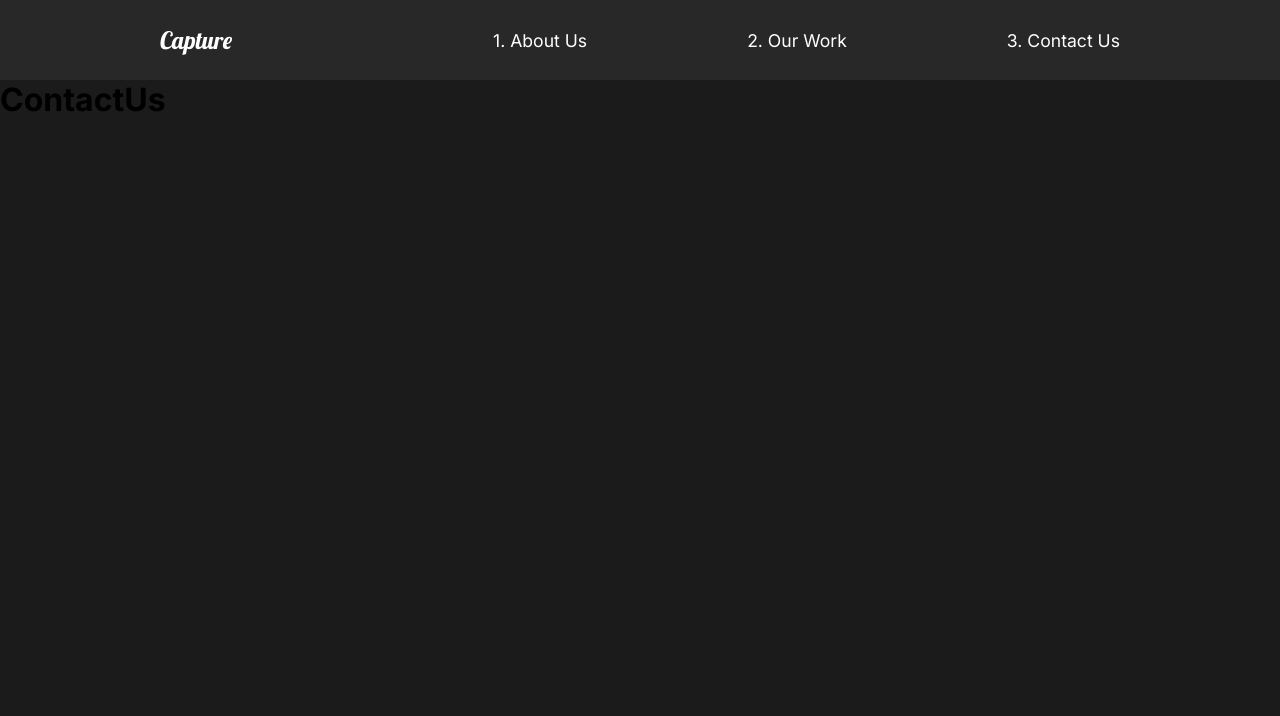
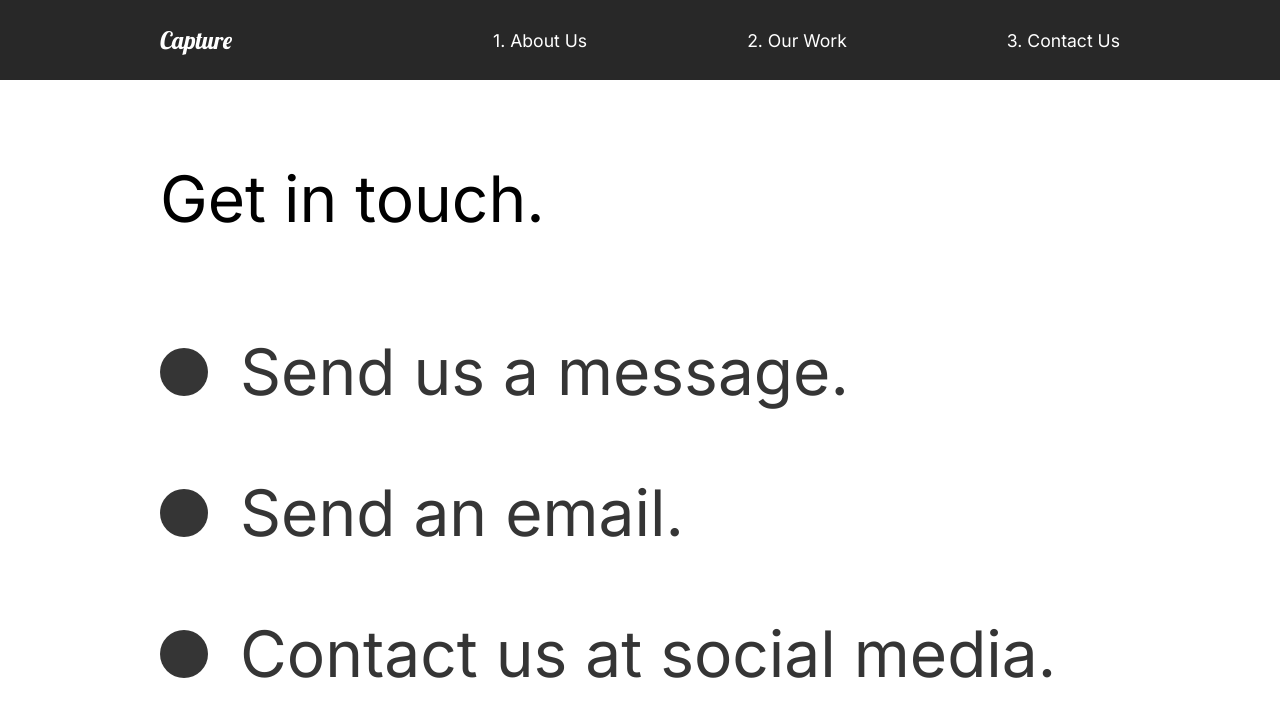
Before and after one commit to shayan-ameen-dev/capture, a React (Create React App) app: page /contact in a window 1280 px wide. Shown: the top 716 px of the page. Built offline with nearby package versions, Linux system fonts and the light colour scheme.

Commit message:
styling contact page

```diff
--- a/src/pages/ContactUs.js
+++ b/src/pages/ContactUs.js
@@ -1,17 +1,71 @@
 import { motion } from 'framer-motion';
-import { pageAnimation } from '../animation';
+import { pageAnimation, titleAnimation } from '../animation';
+
+import styled from 'styled-components';
+import { Hide } from '../styles';
 
 const ContactUs = () => {
   return (
-    <motion.div
+    <StyledContact
       variants={pageAnimation}
       initial='initial'
       animate='animate'
       exit='exit'
     >
-      <h1>ContactUs</h1>
-    </motion.div>
+      <StyledTitle>
+        <Hide>
+          <motion.h2 variants={titleAnimation}>Get in touch.</motion.h2>
+        </Hide>
+      </StyledTitle>
+      <div>
+        <Hide>
+          <StyledSocial variants={titleAnimation}>
+            <StyledCircle />
+            <h2>Send us a message.</h2>
+          </StyledSocial>
+        </Hide>
+        <Hide>
+          <StyledSocial variants={titleAnimation}>
+            <StyledCircle />
+            <h2>Send an email.</h2>
+          </StyledSocial>
+        </Hide>
+        <Hide>
+          <StyledSocial variants={titleAnimation}>
+            <StyledCircle />
+            <h2>Contact us at social media.</h2>
+          </StyledSocial>
+        </Hide>
+      </div>
+    </StyledContact>
   );
 };
 
+const StyledContact = styled(motion.div)`
+  padding: 5rem 10rem;
+  color: #353535;
+  background: #fff;
+  min-height: 90vh;
+`;
+
+const StyledTitle = styled.div`
+  margin-bottom: 4rem;
+  color: black;
+`;
+
+const StyledCircle = styled.div`
+  border-radius: 50%;
+  width: 3rem;
+  height: 3rem;
+  background: #353535;
+`;
+
+const StyledSocial = styled(motion.div)`
+  display: flex;
+  align-items: center;
+
+  h2 {
+    margin: 2rem;
+  }
+`;
 export default ContactUs;
```
